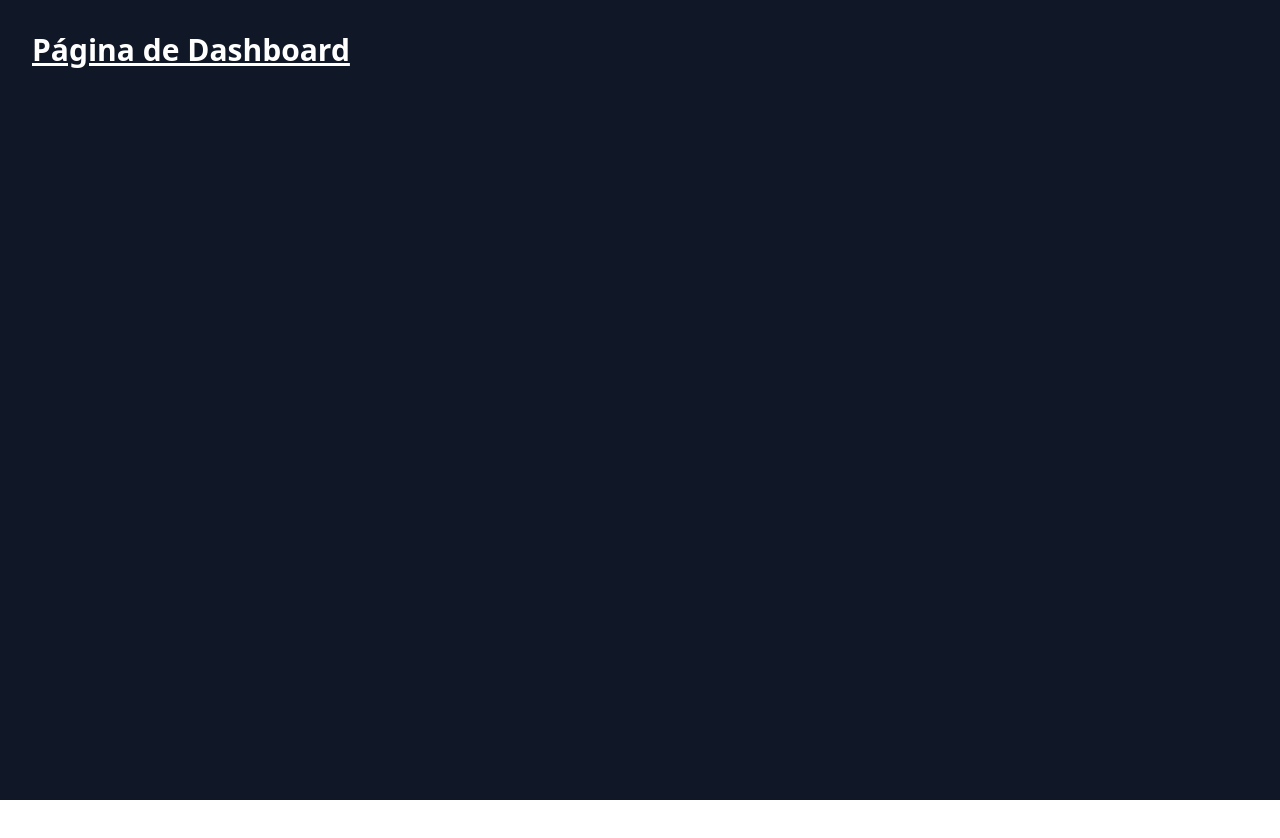
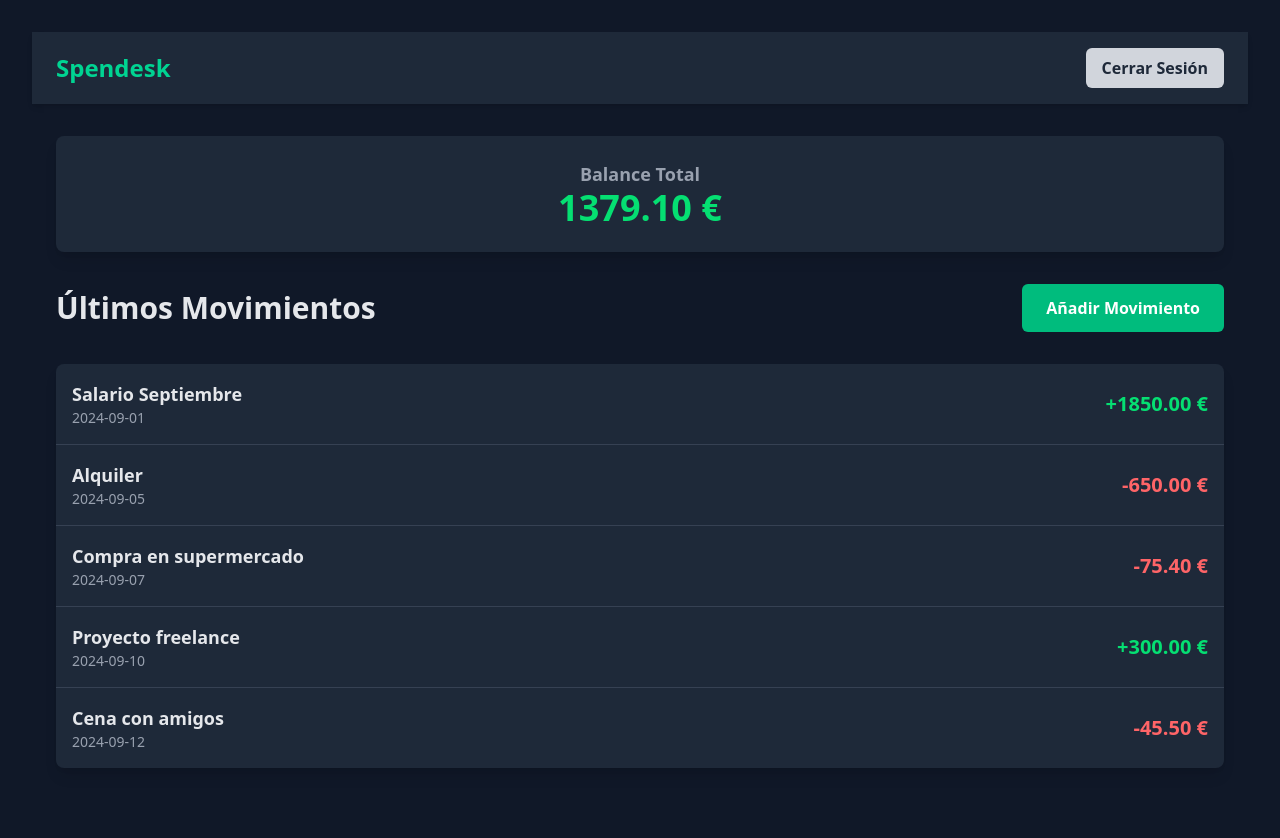
Before and after one commit to Bota93/spendesk, a React (Vite) app: page /dashboard in a window 1280 px wide. Shown: the top 838 px of the page. Before the commit the page ends 800 px from the top, so only its background shows below. Built offline with nearby package versions, Linux system fonts and the light colour scheme.

Commit message:
feat: Maquetar el Dashboard

```diff
--- a/src/pages/DashboardPage.jsx
+++ b/src/pages/DashboardPage.jsx
@@ -1,11 +1,122 @@
 import React from "react";
 
+// Datos de prueba (Mock Data) actualizados con ingresos y gastos
+const mockTransactions = [
+  {
+    id: 1,
+    concept: "Salario Septiembre",
+    amount: 1850.0,
+    date: "2024-09-01",
+    type: "income",
+  },
+  {
+    id: 2,
+    concept: "Alquiler",
+    amount: 650.0,
+    date: "2024-09-05",
+    type: "expense",
+  },
+  {
+    id: 3,
+    concept: "Compra en supermercado",
+    amount: 75.4,
+    date: "2024-09-07",
+    type: "expense",
+  },
+  {
+    id: 4,
+    concept: "Proyecto freelance",
+    amount: 300.0,
+    date: "2024-09-10",
+    type: "income",
+  },
+  {
+    id: 5,
+    concept: "Cena con amigos",
+    amount: 45.5,
+    date: "2024-09-12",
+    type: "expense",
+  },
+];
+
 function DashboardPage() {
-    return (
-        <div>
-            <h1 className="text-3xl font-bold underline"> Página de Dashboard</h1>
-        </div>
-    );
+  // Calculamos el balance total
+  const totalBalance = mockTransactions.reduce((acc, transaction) => {
+    return transaction.type === "income"
+      ? acc + transaction.amount
+      : acc - transaction.amount;
+  }, 0);
+
+  return (
+    <div className="min-h-screen bg-gray-900 text-white">
+      <header className="bg-gray-800 shadow-md">
+        <nav className="container mx-auto px-6 py-4 flex justify-between items-center">
+          <h1 className="text-2xl font-bold text-emerald-400">Spendesk</h1>
+          <button className="px-4 py-2 font-bold text-gray-800 bg-gray-300 rounded-md hover:bg-gray-400 transition duration-300">
+            Cerrar Sesión
+          </button>
+        </nav>
+      </header>
+
+      <main className="container mx-auto px-6 py-8">
+        {/* Sección del Balance Total */}
+        <section className="bg-gray-800 rounded-lg shadow-lg p-6 mb-8 text-center">
+          <h2 className="text-lg font-semibold text-gray-400">Balance Total</h2>
+          <p
+            className={`text-4xl font-bold ${
+              totalBalance >= 0 ? "text-green-400" : "text-red-400"
+            }`}
+          >
+            {totalBalance.toFixed(2)} €
+          </p>
+        </section>
+
+        <section className="flex justify-between items-center mb-8">
+          <h2 className="text-3xl font-bold text-gray-200">
+            Últimos Movimientos
+          </h2>
+          <button className="px-6 py-3 font-bold text-white bg-emerald-500 rounded-md hover:bg-emerald-600 transition duration-300">
+            Añadir Movimiento
+          </button>
+        </section>
+
+        {/* Lista de Transacciones */}
+        <section className="bg-gray-800 rounded-lg shadow-lg">
+          <ul className="divide-y divide-gray-700">
+            {mockTransactions.length > 0 ? (
+              mockTransactions.map((transaction) => (
+                <li
+                  key={transaction.id}
+                  className="p-4 flex justify-between items-center hover:bg-gray-700 transition duration-200"
+                >
+                  <div>
+                    <p className="font-semibold text-lg text-gray-200">
+                      {transaction.concept}
+                    </p>
+                    <p className="text-sm text-gray-400">{transaction.date}</p>
+                  </div>
+                  <p
+                    className={`font-bold text-xl ${
+                      transaction.type === "income"
+                        ? "text-green-400"
+                        : "text-red-400"
+                    }`}
+                  >
+                    {transaction.type === "income" ? "+" : "-"}
+                    {transaction.amount.toFixed(2)} €
+                  </p>
+                </li>
+              ))
+            ) : (
+              <li className="p-4 text-center text-gray-500">
+                No hay movimientos que mostrar.
+              </li>
+            )}
+          </ul>
+        </section>
+      </main>
+    </div>
+  );
 }
 
 export default DashboardPage;
```
